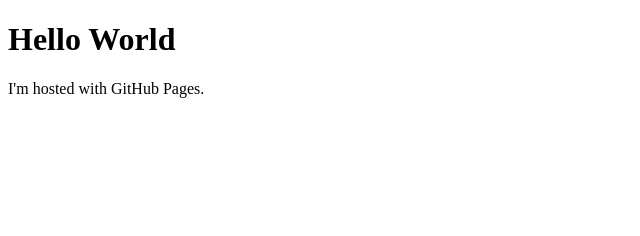
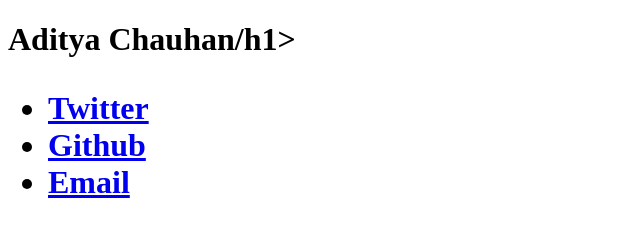
Before and after one commit to addysunn/addysunn, a plain HTML site: page index.html in a window 1280 px wide. Shown: the whole page, without its empty margins (0-640 px from the left). Drawn offline with Linux system fonts and the light colour scheme.

Commit message:
edit first page

```diff
--- a/index.html
+++ b/index.html
@@ -1,7 +1,11 @@
 <!DOCTYPE html>
 <html>
 <body>
-<h1>Hello World</h1>
-<p>I'm hosted with GitHub Pages.</p>
+<h1>Aditya Chauhan/h1>
+<ul>
+								<li><a href="https://www.linkedin.com/in/adityabchauhan" class="fa fa-linkedin"><span>Twitter</span></a></li>
+								<li><a href="http://github.com/addysunn" class="fa fa-github"><span>Github</span></a></li>
+								<li><a href="mailto:aditya.chauhan@sjsu.edu" class="fa fa-envelope-o"><span>Email</span></a></li>
+							</ul>
 </body>
 </html>
```
